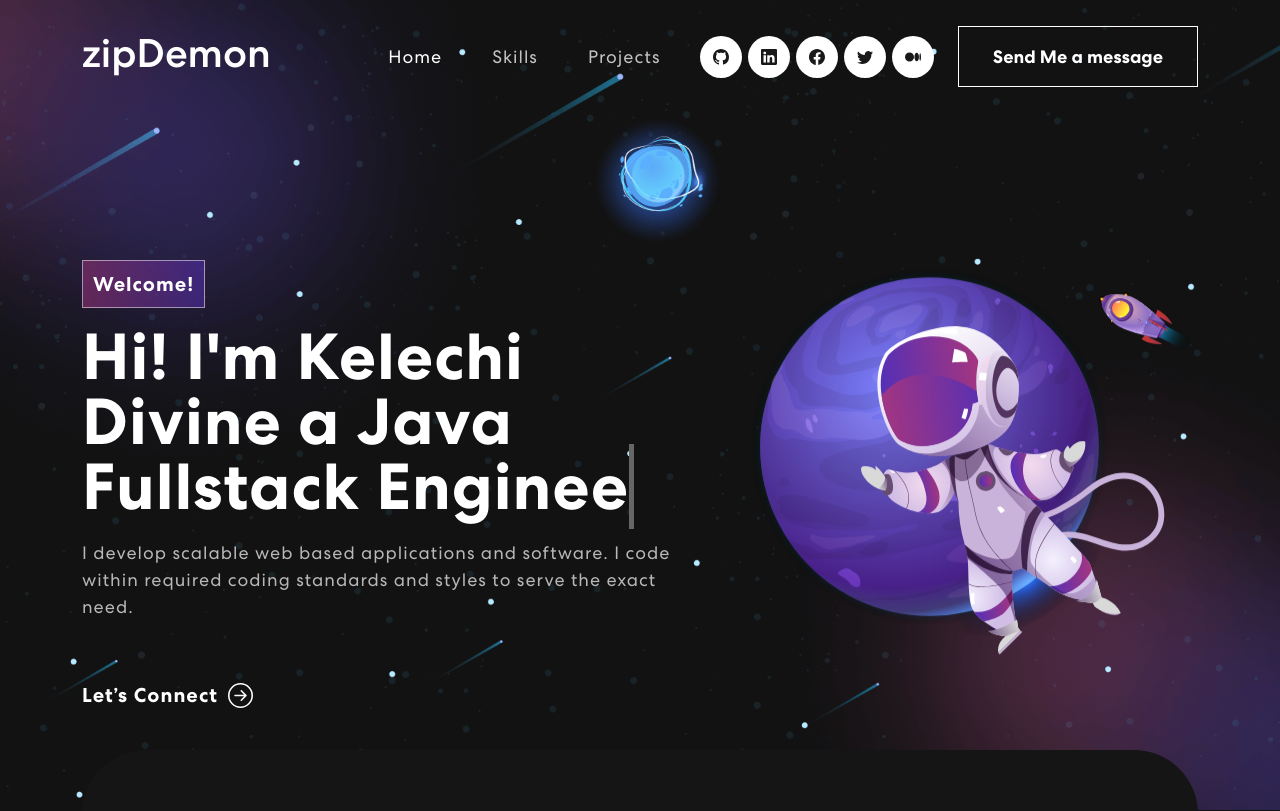
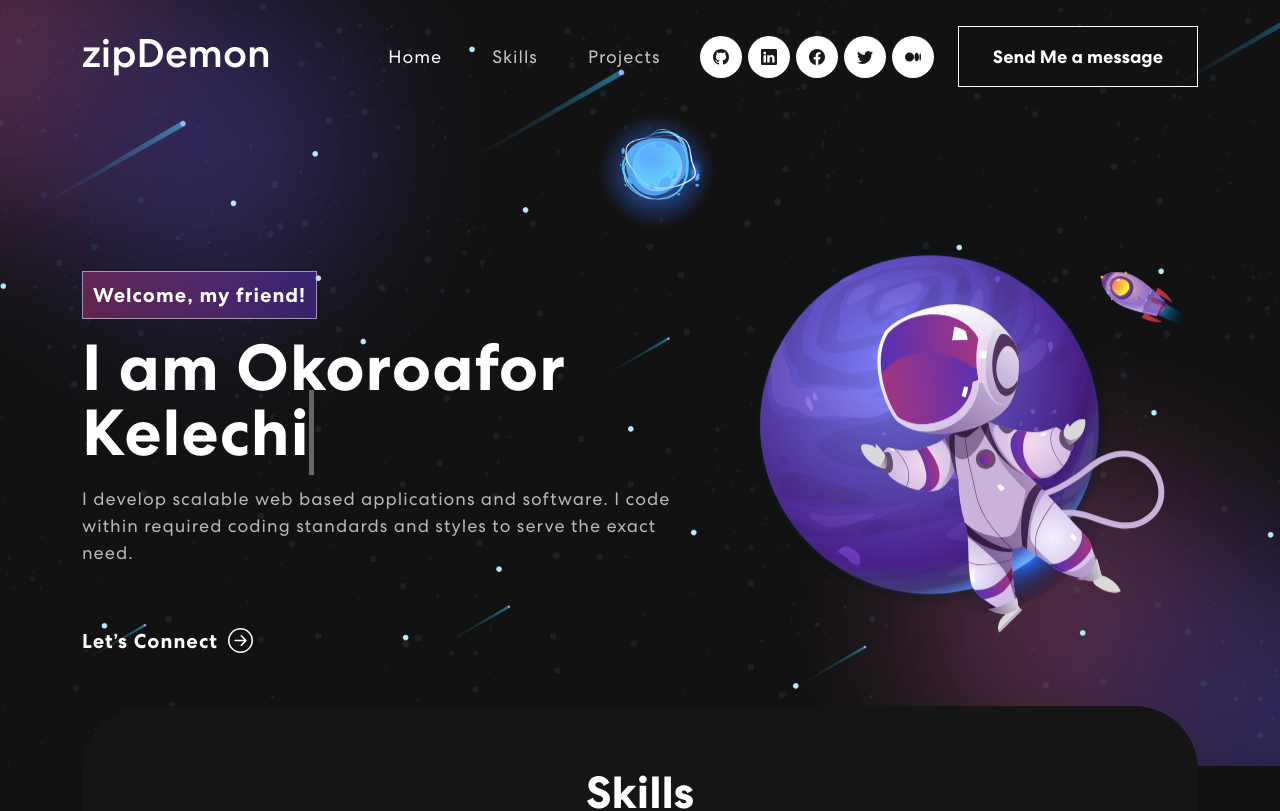
Before and after one commit to OkoroaforKelechiDivine/portfolio, a React (Create React App) app: page / in a window 1280 px wide. Shown: the top 811 px of the page. Built offline with nearby package versions, Linux system fonts and the light colour scheme; no server answers.

Commit message:
fixed issues

```diff
--- a/src/components/Banner.js
+++ b/src/components/Banner.js
@@ -11,8 +11,12 @@ const Banner = () => {
     const [ text, setText ] = useState('');
     const [ delta, setDelta ] = useState(300 - Math.random() * 100);
     const [ index, setIndex ] = useState(1);
-    const toRotate = [ "Java Fullstack Engineer" ];
-    const period = 2000;
+    const toRotate = [
+        "I am Okoroafor Kelechi Divine, a multi-tasking Junior " +
+        "Java fullstack engineer from Lagos, Nigeria."
+    ];
+
+    const period = 10000;
 
     useEffect(() => {
         let ticker = setInterval(() => {
@@ -23,8 +27,8 @@ const Banner = () => {
     }, [text])
 
     const tick = () => {
-        let i = loopNum % toRotate.length;
-        let fullText = toRotate[i];
+        let index = loopNum % toRotate.length;
+        let fullText = toRotate[index];
         let updatedText = isDeleting ? fullText.substring(0, text.length - 1) : fullText.substring(0, text.length + 1);
 
         setText(updatedText);
@@ -55,9 +59,9 @@ const Banner = () => {
                         <TrackVisibility>
                             {({ isVisible }) =>
                                 <div className={isVisible ? "animate__animated animate__fadeIn" : ""}>
-                                    <span className={"tagline"}>Welcome!</span>
-                                    <h1>{`Hi! I'm Kelechi Divine a `}
-                                        <span className={"txt-rotate"} dataPeriod={"1000"} data-rotate='[ "Java Fullstack Engineer" ]'>
+                                    <span className={"tagline"}>Welcome, my friend!</span>
+                                    <h1>
+                                        <span className={"txt-rotate"} dataPeriod={"1000"} data-rotate='[ "" ]'>
                                             <span className={"wrap"}>{text}</span>
                                         </span>
                                     </h1>
```
Also changed, not shown: src/components/Contact.js (+22 -53 lines).
